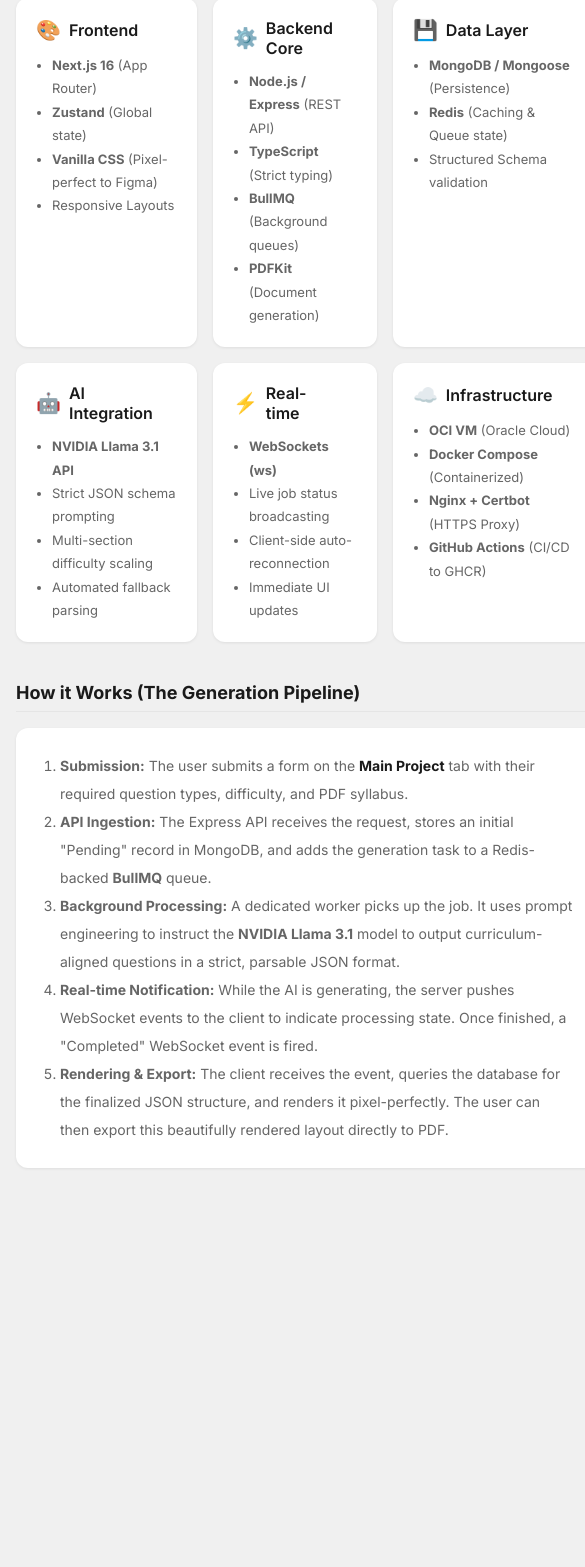
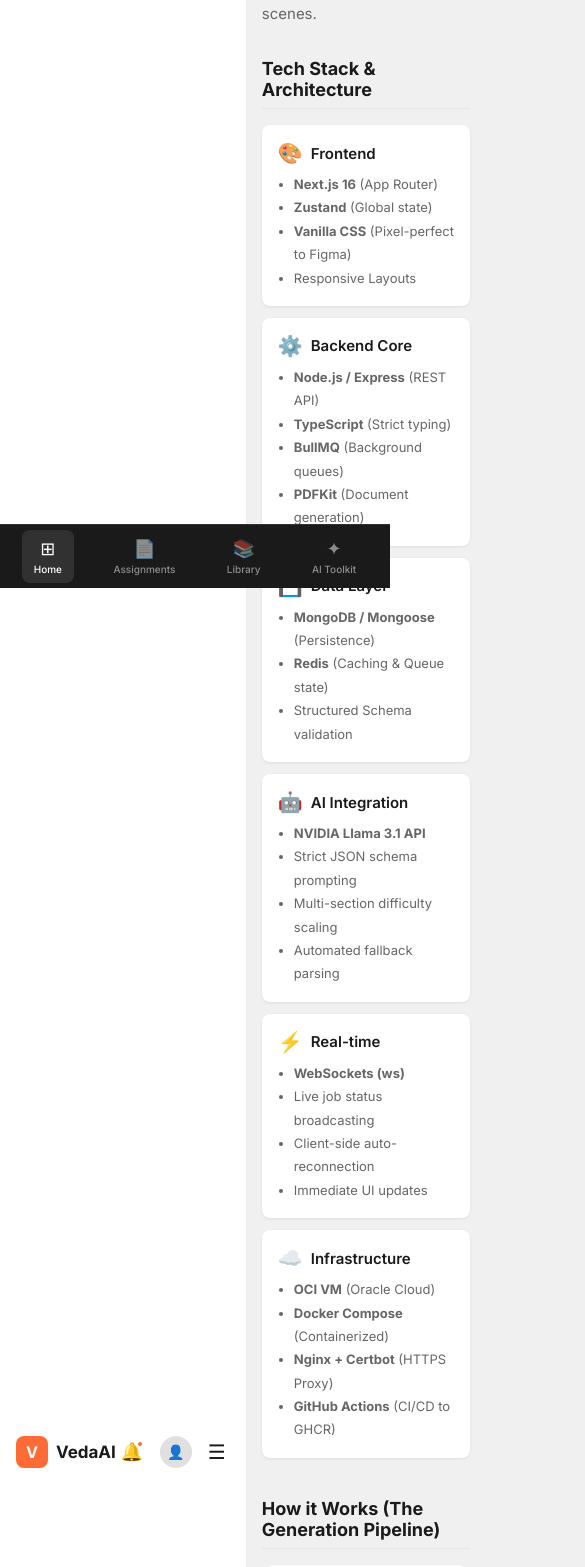
Before and after one commit to GOVINSAGA/Veda-ai, a Next.js app in the folder client/: page / in a window 390 px wide. Shown: the part 256-1823 px from the top of the page, 585 px wide, since content can reach past the window. Before the commit the page ends 1480 px from the top, so only its background shows below. Built offline with nearby package versions, Linux system fonts and the light colour scheme.

Commit message:
feat(mobile): implement mobile-responsive layout with bottom nav and header per Figma

```diff
--- /dev/null
+++ b/client/app/components/layout/MobileBottomNav.tsx
@@ -0,0 +1,35 @@
+'use client';
+import { usePathname, useRouter } from 'next/navigation';
+
+const tabs = [
+  { label: 'Home', icon: '⊞', href: '/' },
+  { label: 'Assignments', icon: '📄', href: '/assignments' },
+  { label: 'Library', icon: '📚', href: '#' },
+  { label: 'AI Toolkit', icon: '✦', href: '#' },
+];
+
+export default function MobileBottomNav() {
+  const pathname = usePathname();
+  const router = useRouter();
+
+  return (
+    <nav className="mobile-bottom-nav">
+      {tabs.map((tab) => {
+        const isActive =
+          tab.href === '/assignments'
+            ? pathname.startsWith('/assignments')
+            : pathname === tab.href;
+        return (
+          <button
+            key={tab.label}
+            className={`mobile-nav-tab${isActive ? ' active' : ''}`}
+            onClick={() => router.push(tab.href)}
+          >
+            <span className="mobile-nav-icon">{tab.icon}</span>
+            <span className="mobile-nav-label">{tab.label}</span>
+          </button>
+        );
+      })}
+    </nav>
+  );
+}
--- /dev/null
+++ b/client/app/components/layout/MobileHeader.tsx
@@ -0,0 +1,23 @@
+'use client';
+import { useRouter } from 'next/navigation';
+
+export default function MobileHeader() {
+  const router = useRouter();
+  return (
+    <header className="mobile-header">
+      <div className="mobile-header-left">
+        <div className="logo-icon">V</div>
+        <span className="mobile-header-title">VedaAI</span>
+      </div>
+      <div className="mobile-header-right">
+        <div className="topbar-notif">
+          🔔<div className="dot" />
+        </div>
+        <div className="topbar-user">
+          <div className="avatar">👤</div>
+        </div>
+        <button className="mobile-hamburger" aria-label="Menu">☰</button>
+      </div>
+    </header>
+  );
+}
--- a/client/app/globals.css
+++ b/client/app/globals.css
@@ -221,15 +221,174 @@
 .field-error { font-size:11px; color:var(--accent-red); margin-top:4px; }
 .input-error { border-color:var(--accent-red) !important; }
 
+/* ===== Mobile Header ===== */
+.mobile-header { display:none; }
+.mobile-bottom-nav { display:none; }
+
 /* Responsive */
 @media (max-width:1024px) {
   .sidebar { width:200px; } .main-area { margin-left:200px; }
 }
+
 @media (max-width:768px) {
-  .sidebar { transform:translateX(-100%); position:fixed; }
+  /* Hide desktop layout */
+  .sidebar { display:none !important; }
+  .topbar { display:none !important; }
+
+  /* Show mobile layout */
+  .mobile-header {
+    display:flex;
+    align-items:center;
+    justify-content:space-between;
+    padding:12px 16px;
+    background:var(--bg-card);
+    border-bottom:1px solid var(--border-light);
+    position:sticky;
+    top:0;
+    z-index:100;
+  }
+  .mobile-header-left {
+    display:flex;
+    align-items:center;
+    gap:8px;
+  }
+  .mobile-header-left .logo-icon {
+    width:32px;
+    height:32px;
+    background:var(--accent-orange);
+    border-radius:8px;
+    display:flex;
+    align-items:center;
+    justify-content:center;
+    color:#fff;
+    font-weight:700;
+    font-size:16px;
+  }
+  .mobile-header-title {
+    font-size:17px;
+    font-weight:700;
+  }
+  .mobile-header-right {
+    display:flex;
+    align-items:center;
+    gap:12px;
+  }
+  .mobile-hamburger {
+    font-size:20px;
+    color:var(--text-primary);
+    background:none;
+    border:none;
+    cursor:pointer;
+    padding:4px;
+  }
+
+  /* Bottom Nav */
+  .mobile-bottom-nav {
+    display:flex;
+    align-items:center;
+    justify-content:space-around;
+    position:fixed;
+    bottom:0;
+    left:0;
+    right:0;
+    height:64px;
+    background:var(--bg-dark);
+    border-top:1px solid rgba(255,255,255,0.1);
+    z-index:100;
+    padding:0 8px;
+    padding-bottom:env(safe-area-inset-bottom);
+  }
+  .mobile-nav-tab {
+    display:flex;
+    flex-direction:column;
+    align-items:center;
+    gap:4px;
+    padding:8px 12px;
+    border-radius:var(--radius-sm);
+    color:rgba(255,255,255,0.5);
+    font-size:10px;
+    transition:color .2s, background .2s;
+    background:none;
+    border:none;
+    cursor:pointer;
+    font-family:inherit;
+  }
+  .mobile-nav-tab.active {
+    color:#fff;
+    background:rgba(255,255,255,0.1);
+  }
+  .mobile-nav-icon {
+    font-size:18px;
+  }
+  .mobile-nav-label {
+    font-weight:500;
+  }
+
+  /* Main area adjustments */
   .main-area { margin-left:0; }
-  .assignments-grid { grid-template-columns:1fr; }
-  .qt-header,.qt-row { grid-template-columns:1fr; gap:8px; }
-  .paper-container { padding:24px 20px; }
-  .page-content { padding:16px; }
+  .page-content {
+    padding:16px;
+    padding-bottom:80px; /* space for bottom nav */
+  }
+
+  /* Assignments grid - single column */
+  .assignments-grid { grid-template-columns:1fr; gap:12px; }
+
+  /* Assignment cards */
+  .assignment-card {
+    padding:16px;
+    border-radius:var(--radius-sm);
+  }
+  .assignment-card h3 { font-size:15px; margin-bottom:8px; }
+  .assignment-card .card-dates { font-size:11px; }
+
+  /* Empty state */
+  .empty-state {
+    padding:40px 20px;
+    margin-top:12px;
+  }
+  .empty-state .empty-illustration { width:140px; height:140px; }
+  .empty-state h2 { font-size:16px; }
+  .empty-state p { font-size:12px; }
+
+  /* Filter bar */
+  .filter-bar { flex-direction:row; gap:8px; }
+  .search-input { width:100%; flex:1; }
+
+  /* Form - single column */
+  .qt-header, .qt-row { grid-template-columns:1fr; gap:8px; }
+  .form-card { padding:20px 16px; }
+  .form-card h2 { font-size:16px; }
+  .form-nav { gap:12px; }
+  .btn-prev, .btn-next { padding:10px 18px; font-size:13px; }
+
+  /* Paper view */
+  .paper-container { padding:24px 16px; }
+  .paper-banner { padding:16px; border-radius:var(--radius-sm); }
+  .paper-banner p { font-size:13px; }
+
+  /* Floating create button */
+  .floating-create-btn {
+    left:auto;
+    right:20px;
+    bottom:80px;
+    transform:none;
+    padding:12px;
+    border-radius:50%;
+    width:52px;
+    height:52px;
+    font-size:22px;
+    justify-content:center;
+  }
+  .floating-create-btn:hover { transform:scale(1.05); }
+  .floating-create-btn span { display:none; }
+
+  /* Page header */
+  .page-header { margin-bottom:16px; }
+  .page-header h1 { font-size:18px; }
+
+  /* Overview page cards */
+  .page-content > div .assignments-grid {
+    grid-template-columns:1fr !important;
+  }
 }
--- a/client/app/layout.tsx
+++ b/client/app/layout.tsx
@@ -2,6 +2,8 @@
 import "./globals.css";
 import Sidebar from "./components/layout/Sidebar";
 import TopBar from "./components/layout/TopBar";
+import MobileHeader from "./components/layout/MobileHeader";
+import MobileBottomNav from "./components/layout/MobileBottomNav";
 
 export const metadata: Metadata = {
   title: "VedaAI - AI Assessment Creator",
@@ -14,10 +16,12 @@
       <body>
         <div className="app-layout">
           <Sidebar />
+          <MobileHeader />
           <div className="main-area">
             <TopBar />
             <div className="page-content">{children}</div>
           </div>
+          <MobileBottomNav />
         </div>
       </body>
     </html>
```
